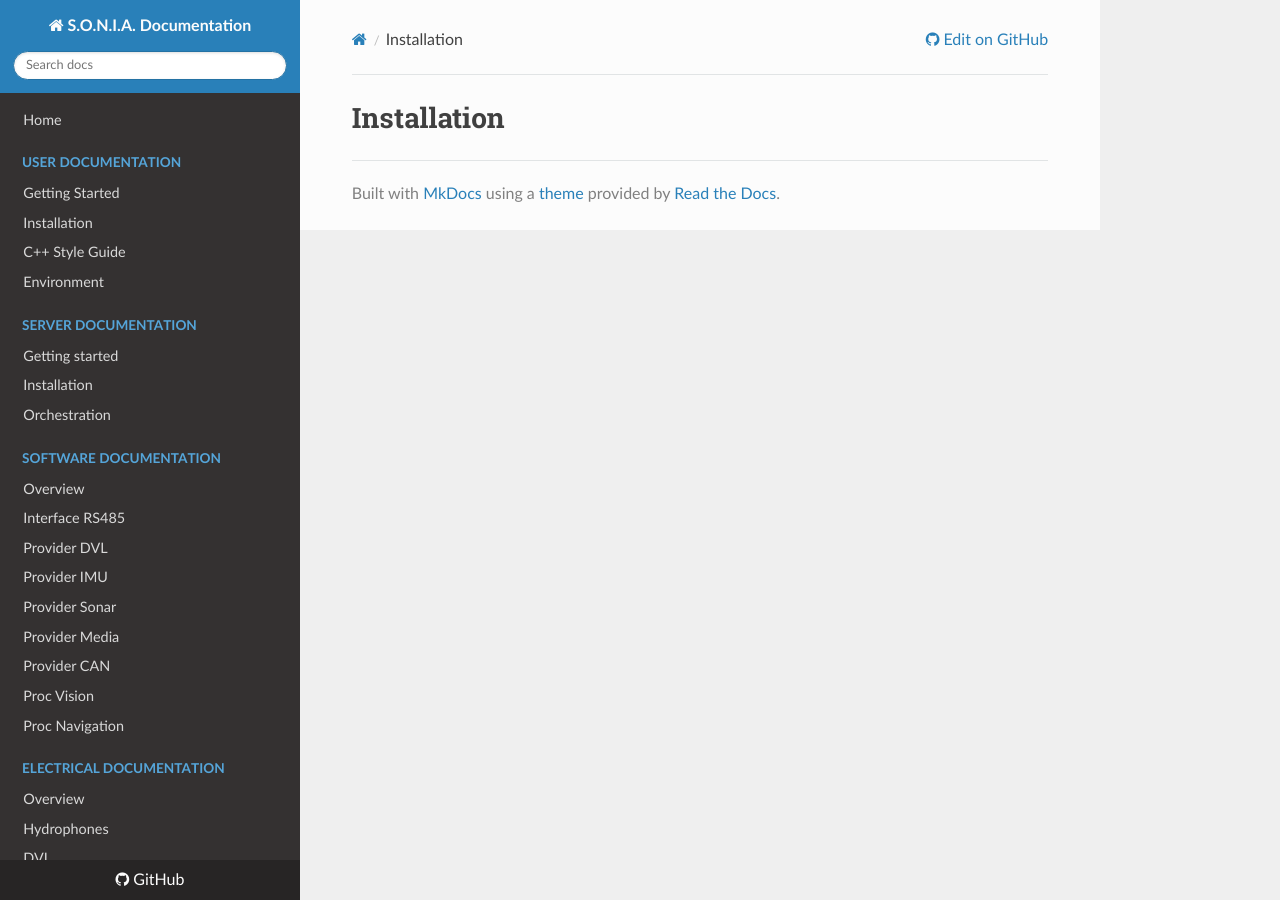
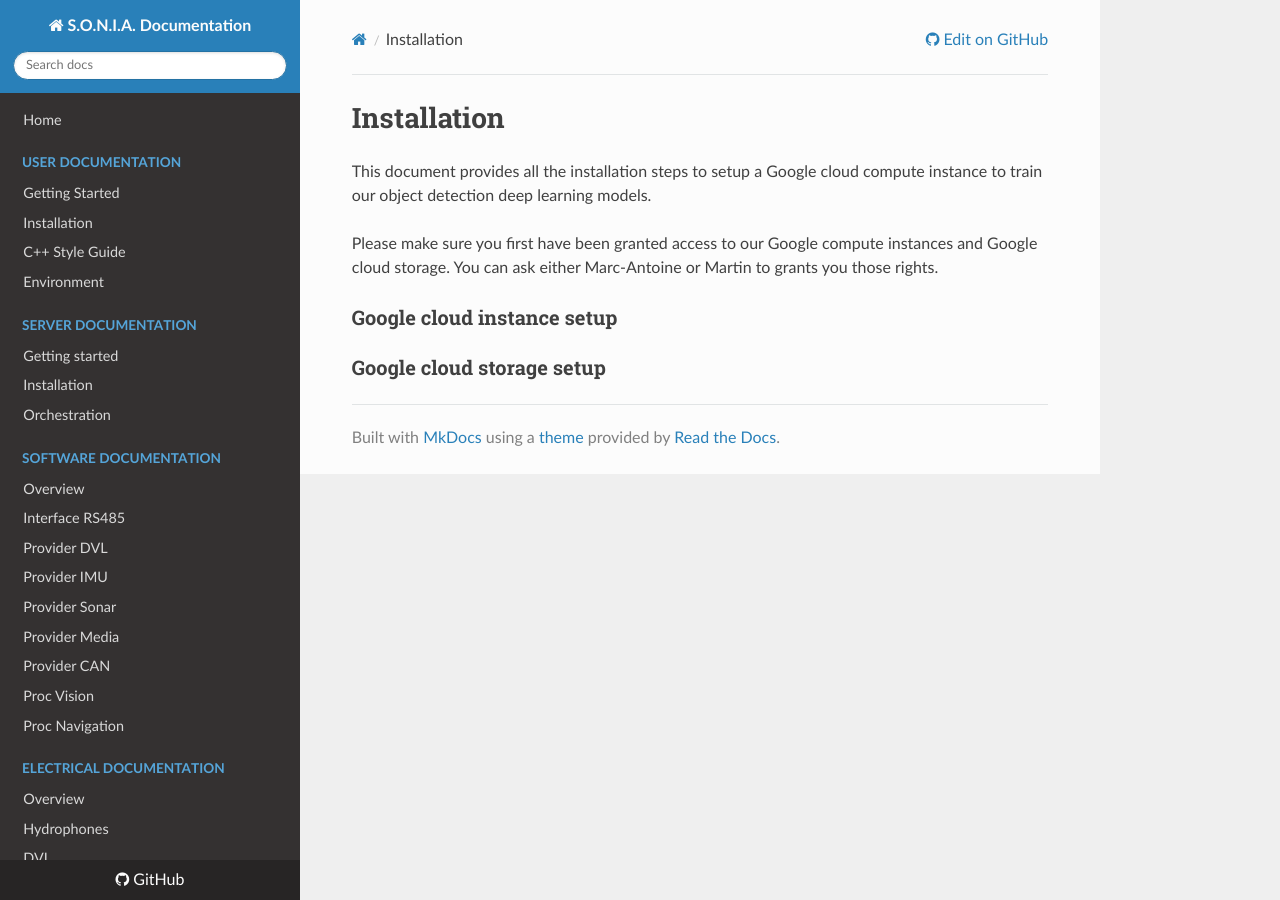
Before and after one commit to sonia-auv/documentation, an MkDocs documentation site: the page built from docs/server/Installation.md, in a window 1280 px wide. Built offline with MkDocs 1.6.1, drawn with Linux system fonts in a browser that asks for light colours; nearby versions of some CDN libraries; old or Windows-style settings are respelled for this version of MkDocs.

Commit message:
Added ideas

```diff
--- a/docs/server/Installation.md
+++ b/docs/server/Installation.md
@@ -1 +1,9 @@
 # <a name="title"></a> Installation
+
+This document provides all the installation steps to setup a Google cloud compute instance to train our object detection deep learning models.
+
+Please make sure you first have been granted access to our Google compute instances and Google cloud storage. You can ask either Marc-Antoine or Martin to grants you those rights.
+
+
+### <a name="prod_cli"></a> Google cloud instance setup
+### <a name="prod_cli"></a> Google cloud storage setup
```
